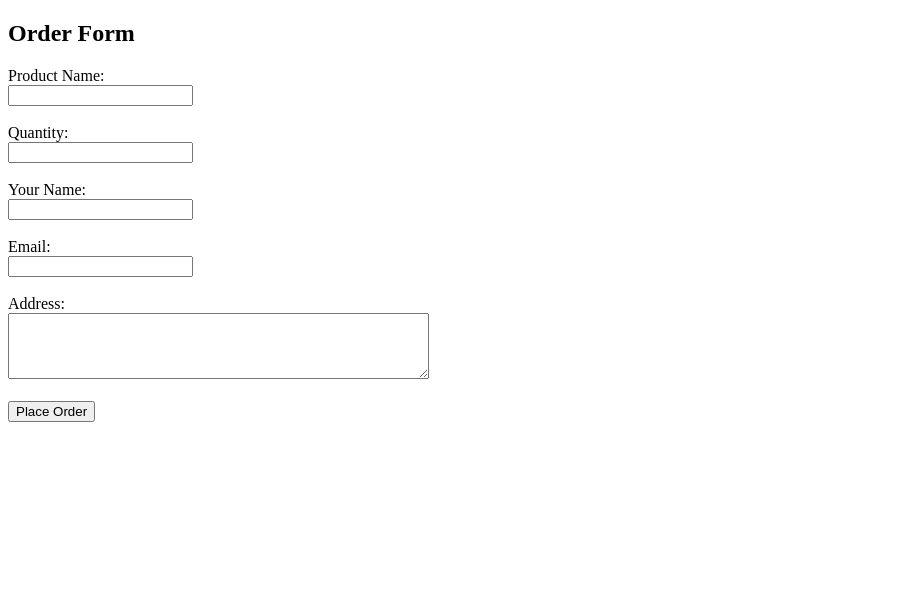
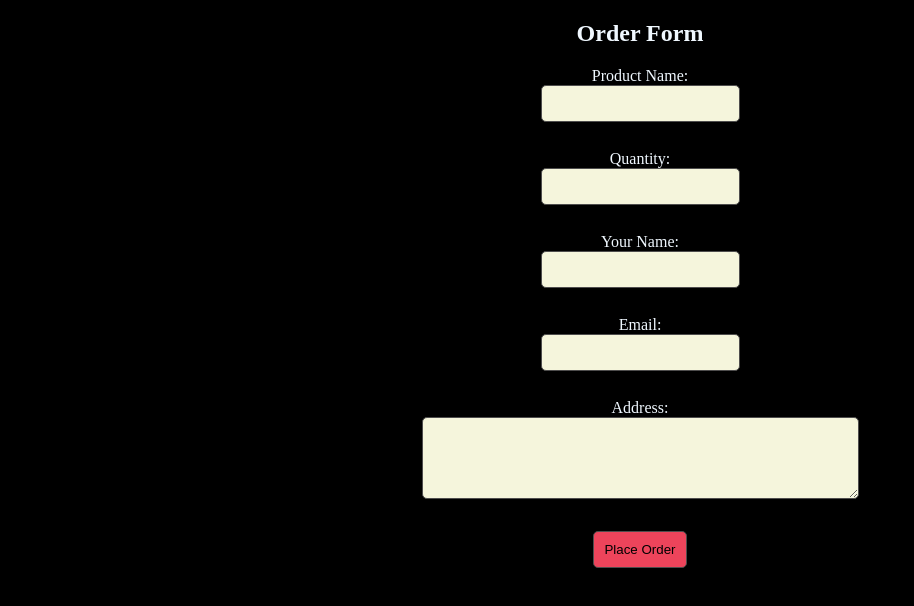
Before and after one commit to SairajMN/project1, a plain HTML site: page order.html in a window 1280 px wide. Shown: the whole page, without its empty margins (0-914 px from the left). Drawn offline with Linux system fonts and the light colour scheme.

Commit message:
Initial commit

```diff
--- a/order.html
+++ b/order.html
@@ -1,5 +1,37 @@
 <!DOCTYPE html>
 <html lang="en">
+
+<style>
+    body {
+        background-color: black;
+        text-align: center;
+        color: aliceblue;
+    }
+
+    label {}
+
+    input,
+    textarea {
+        background-color: beige;
+        width: auto;
+        padding: 10px;
+        margin-bottom: 10px;
+        border: 1px solid rgb(78, 77, 77);
+        border-radius: 5px;
+        color: #000000;
+    }
+
+    #submit {
+        background-color: rgb(237, 68, 91);
+        width: auto;
+        padding: 10px;
+        margin-bottom: 10px;
+        border: 1px solid rgb(78, 77, 77);
+        border-radius: 5px;
+        color: #000000;
+        font-style: bold;
+    }
+</style>
 
 <head>
     <meta charset="UTF-8">
@@ -10,7 +42,7 @@
 
 <body>
     <h2>Order Form</h2>
-    <form action="process_order.php" method="post">
+    <form action="" method="post">
         <label for="product_name">Product Name:</label><br>
         <input type="text" id="product_name" name="product_name"><br><br>
 
@@ -26,7 +58,7 @@
         <label for="address">Address:</label><br>
         <textarea id="address" name="address" rows="4" cols="50"></textarea><br><br>
 
-        <input type="submit" value="Place Order">
+        <input id="submit" type="submit" value="Place Order">
     </form>
 </body>
 
--- a/package.json
+++ /dev/null
@@ -1,5 +0,0 @@
-{
-  "dependencies": {
-    "express": "^4.19.2"
-  }
-}
```
Also changed, not shown: menu.html (+24 -2 lines), 2 other files.
